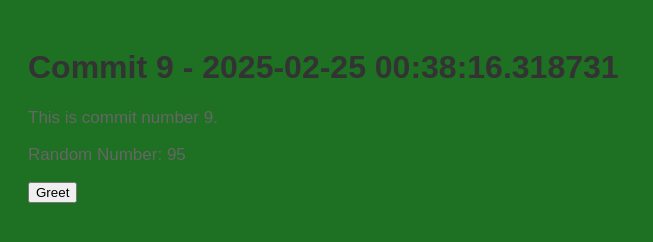
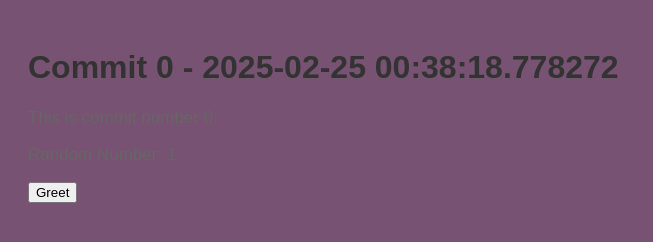
Before and after one commit to stiffs95/myrep-repo-20250225003813, a plain HTML site: page index.html in a window 1280 px wide. Shown: the whole page, without its empty margins (0-653 px from the left). Drawn offline with Linux system fonts and the light colour scheme.

Commit message:
📝 Commit 0 with HTML, CSS, and JS

```diff
--- a/index.html
+++ b/index.html
@@ -2,13 +2,13 @@
     <!DOCTYPE html>
     <html>
     <head>
-        <title>Commit 9 - 2025-02-25 00:38:16.318731</title>
+        <title>Commit 0 - 2025-02-25 00:38:18.778272</title>
         <link rel="stylesheet" href="style.css">
     </head>
     <body>
-        <h1>Commit 9 - 2025-02-25 00:38:16.318731</h1>
-        <p>This is commit number 9.</p>
-        <p>Random Number: 95</p>
+        <h1>Commit 0 - 2025-02-25 00:38:18.778272</h1>
+        <p>This is commit number 0.</p>
+        <p>Random Number: 1</p>
         <button onclick="greet()">Greet</button>
         <script src="script.js"></script>
     </body>
--- a/script.js
+++ b/script.js
@@ -2,4 +2,4 @@
     function greet() {
         alert('Hello from commit ' + commitNumber + '!');
     }
-    var commitNumber = 9;
+    var commitNumber = 0;
--- a/style.css
+++ b/style.css
@@ -1,7 +1,7 @@
 
     body {
         font-family: Arial, sans-serif;
-        background-color: #1e7023;
+        background-color: #785272;
         padding: 20px;
     }
     h1 {
```
